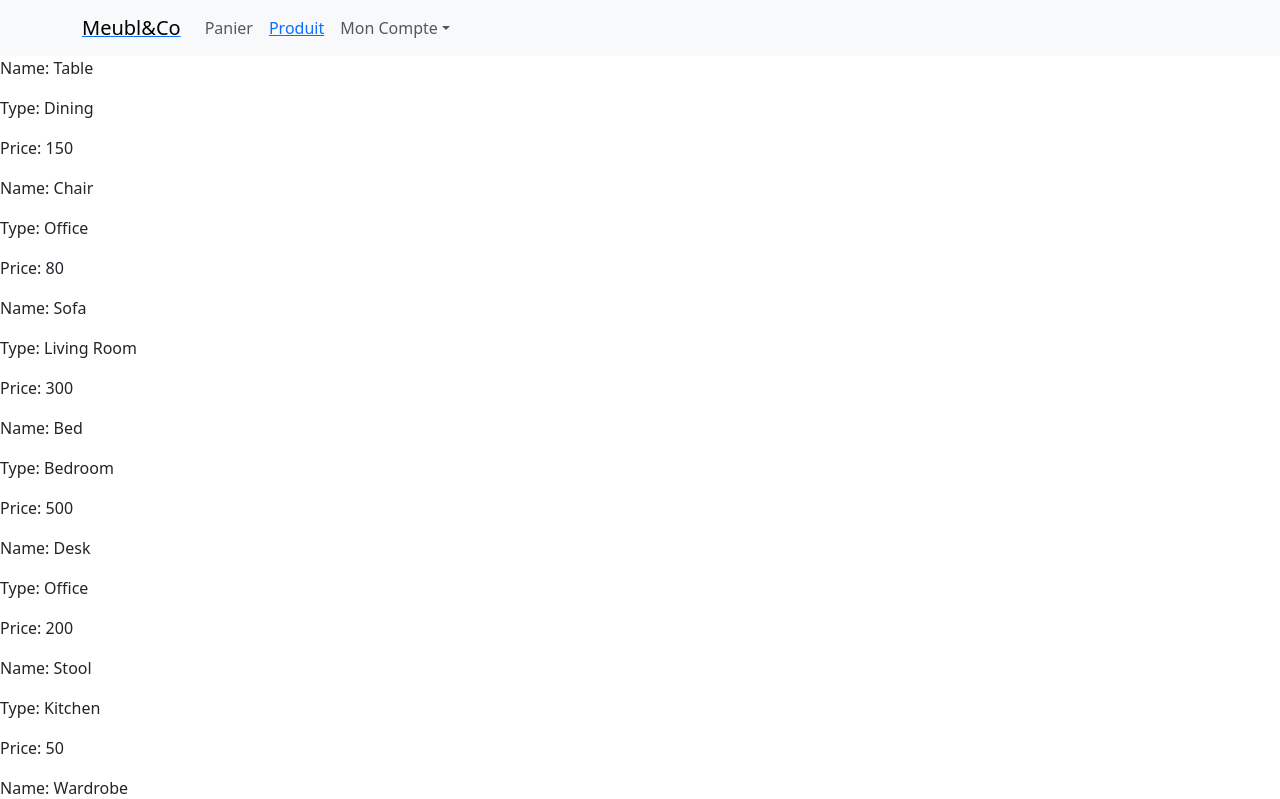
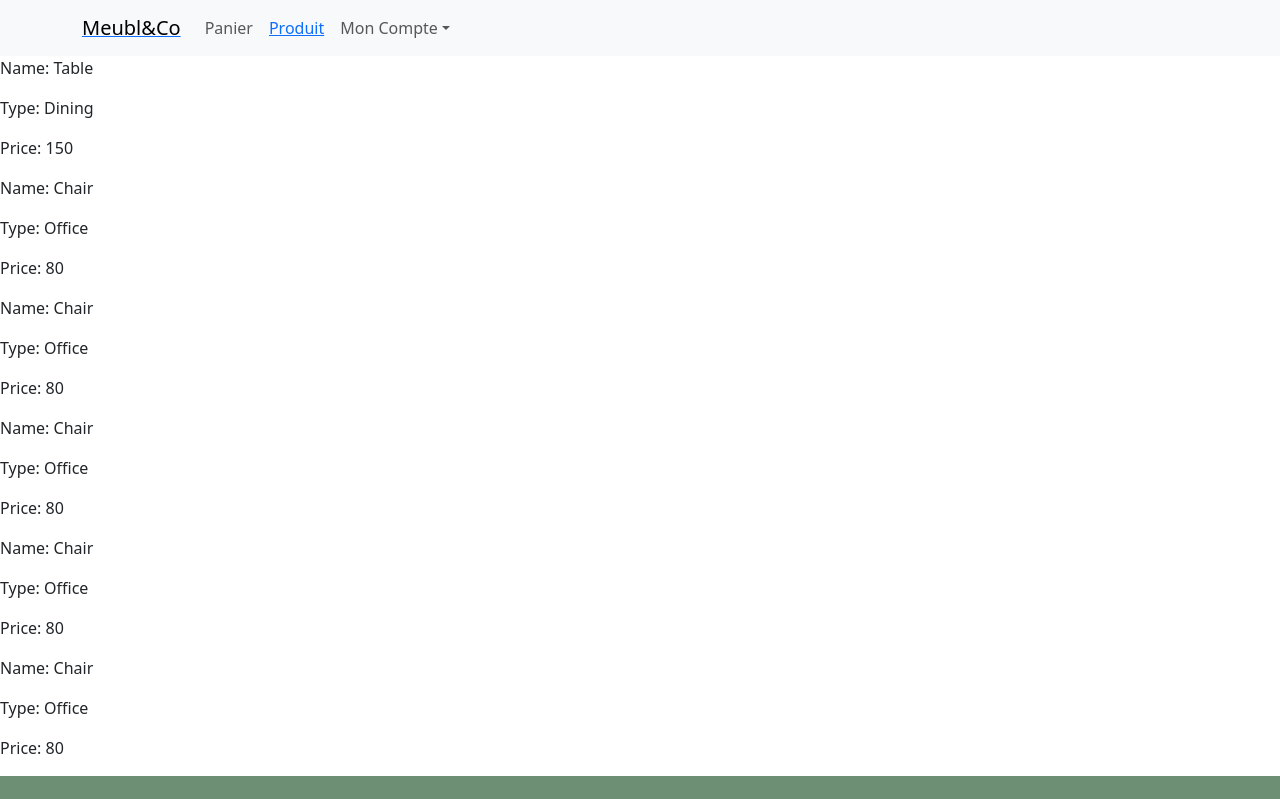
Before and after one commit to adatechschool/projet-collectif-plateforme-de-vente-de-meubles-meubl-co, a React (Create React App) app in the folder front/: page / in a window 1280 px wide. Shown: the top 799 px of the page. Built offline with nearby package versions, Linux system fonts and the light colour scheme.

Commit message:
Fix architecture

```diff
--- /dev/null
+++ b/front/src/components/ProductList.jsx
@@ -0,0 +1,35 @@
+import Product from "./Product"; // Importe le composant Product depuis le fichier "../components/Product"
+
+const meubles = [ // Définit un tableau d'objets représentant différents meubles
+  { id: 1, name: 'Table', type: 'Dining', price: 150 },
+  { id: 2, name: 'Chair', type: 'Office', price: 80 },
+  { id: 2, name: 'Chair', type: 'Office', price: 80 },
+  { id: 2, name: 'Chair', type: 'Office', price: 80 },
+  { id: 2, name: 'Chair', type: 'Office', price: 80 },
+  { id: 2, name: 'Chair', type: 'Office', price: 80 }
+]
+
+const Produit = () => {
+  const products = []; // Initialise un tableau vide pour stocker les composants Product
+
+  // Boucle for traditionnelle pour parcourir le tableau meubles
+  for (let i = 0; i < meubles.length; i++) {
+    const meuble = meubles[i]; // Récupère l'objet meuble à l'indice i dans le tableau meubles
+
+    // Ajoute un composant Product à products avec les propriétés key et product
+    products.push(
+      <Product
+        product={meuble} // Prop product contenant les données du meuble actuel
+      />
+    );
+  }
+
+  // Retourne une div contenant tous les composants Product générés dans la boucle for
+  return (
+    <div>
+      {products}
+    </div>
+  );
+};
+
+export default Produit; // Exporte le composant Produit par défaut
--- a/front/src/pages/Home.jsx
+++ b/front/src/pages/Home.jsx
@@ -1,16 +1,15 @@
 
-import Product from './Produit';
+import ProductList from '../components/ProductList';
 
 
 const Home = () => {
 
-    return (
-        <div>
-            <Product />
+  return (
+    <div>
+      <ProductList />
+    </div>
 
-        </div>
-
-    );
+  );
 
 };
 
--- a/front/src/pages/Produit.jsx
+++ b/front/src/pages/Produit.jsx
@@ -1,39 +1,21 @@
 import React from 'react';
-import Product from "../components/Product"; // Importe le composant Product depuis le fichier "../components/Product"
+import Product from '../components/Product'
 
 const meubles = [ // Définit un tableau d'objets représentant différents meubles
   { id: 1, name: 'Table', type: 'Dining', price: 150 },
   { id: 2, name: 'Chair', type: 'Office', price: 80 },
-  { id: 3, name: 'Sofa', type: 'Living Room', price: 300 },
-  { id: 4, name: 'Bed', type: 'Bedroom', price: 500 },
-  { id: 5, name: 'Desk', type: 'Office', price: 200 },
-  { id: 6, name: 'Stool', type: 'Kitchen', price: 50 },
-  { id: 7, name: 'Wardrobe', type: 'Bedroom', price: 450 },
-  { id: 8, name: 'Bookshelf', type: 'Living Room', price: 120 },
-  { id: 9, name: 'Cabinet', type: 'Kitchen', price: 180 }
-];
+  { id: 2, name: 'Chair', type: 'Office', price: 80 },
+  { id: 2, name: 'Chair', type: 'Office', price: 80 },
+  { id: 2, name: 'Chair', type: 'Office', price: 80 },
+  { id: 2, name: 'Chair', type: 'Office', price: 80 }
+]
 
 const Produit = () => {
-  const products = []; // Initialise un tableau vide pour stocker les composants Product
-
-  // Boucle for traditionnelle pour parcourir le tableau meubles
-  for (let i = 0; i < meubles.length; i++) {
-    const meuble = meubles[i]; // Récupère l'objet meuble à l'indice i dans le tableau meubles
-
-    // Ajoute un composant Product à products avec les propriétés key et product
-    products.push(
-      <Product
-        product={meuble} // Prop product contenant les données du meuble actuel
-      />
-    );
-  }
-
-  // Retourne une div contenant tous les composants Product générés dans la boucle for
   return (
     <div>
-      {products}
+      <Product product={meubles[0]} />
     </div>
   );
 };
 
-export default Produit; // Exporte le composant Produit pour qu'il soit utilisé ailleurs dans l'application
+export default Produit;
```
Also changed, not shown: 1 other file (tests, documents, lock files or other folders).
